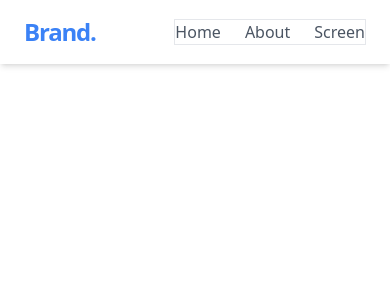
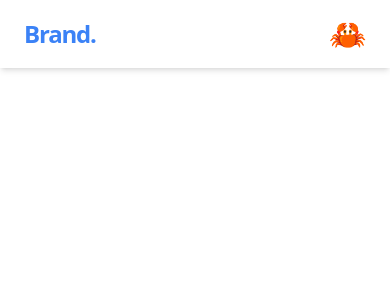
Before and after one commit to cvm1912/React-starter, a React (Create React App) app: page / in a window 390 px wide. Shown: the top 300 px of the page. Built offline with nearby package versions, Linux system fonts and the light colour scheme.

Commit message:
added-nav

```diff
--- a/src/components/Navbar.js
+++ b/src/components/Navbar.js
@@ -1,19 +1,38 @@
-import React from "react";
+import React, { useState } from "react";
 
 function Navbar() {
+    const [isOpen, setIsOpen] = useState(false);
+
     return (
         <nav className="bg-white shadow-md px-6 py-4">
             <div className="max-w-7xl mx-auto flex items-center justify-between">
+                <h1 className="text-2xl font-bold text-blue-500 tracking-tighter">Brand.</h1>
 
+                {/* Desktop Menu */}
+                <ul className="hidden md:flex gap-6 font-medium text-gray-600">
+                    <li><a href="/home" className="hover:text-blue-500">Home</a></li>
+                    <li><a href="/about" className="hover:text-blue-500">About</a></li>
+                    <li><a href="/screen" className="hover:text-blue-500">Screen</a></li>
+                </ul>
 
-                 <h1 className="text-2xl font-bold text-blue-500 tracking-tighter">Brand.</h1>
-                 <ul className="border flex gap-6 font-medium text-gray-600">
-                    <li><a href="/home">Home</a></li>
-                    <li><a href="/about">About</a></li>
-                    <li><a href="/screen">Screen</a></li>
-                 </ul>
+                {/* Mobile Menu Icon */}
+                <div className="md:hidden">
+                    <button onClick={() => setIsOpen(!isOpen)} className="text-3xl">
+                        {isOpen ? "✕" : "🦀"}
+                    </button>
+                </div>
+            </div>
 
-            </div>
+            {/* Mobile Menu */}
+            {isOpen && (
+                <div className="md:hidden px-4 mt-2 pb-4 ">
+                    <ul className="flex flex-col gap-4 font-medium text-gray-600">
+                        <li><a href="/home" className="hover:text-blue-500 border">Home</a></li>
+                        <li><a href="/about" className="hover:text-blue-500">About</a></li>
+                        <li><a href="/screen" className="hover:text-blue-500">Screen</a></li>
+                    </ul>
+                </div>
+            )}
         </nav>
     );
 }
```
